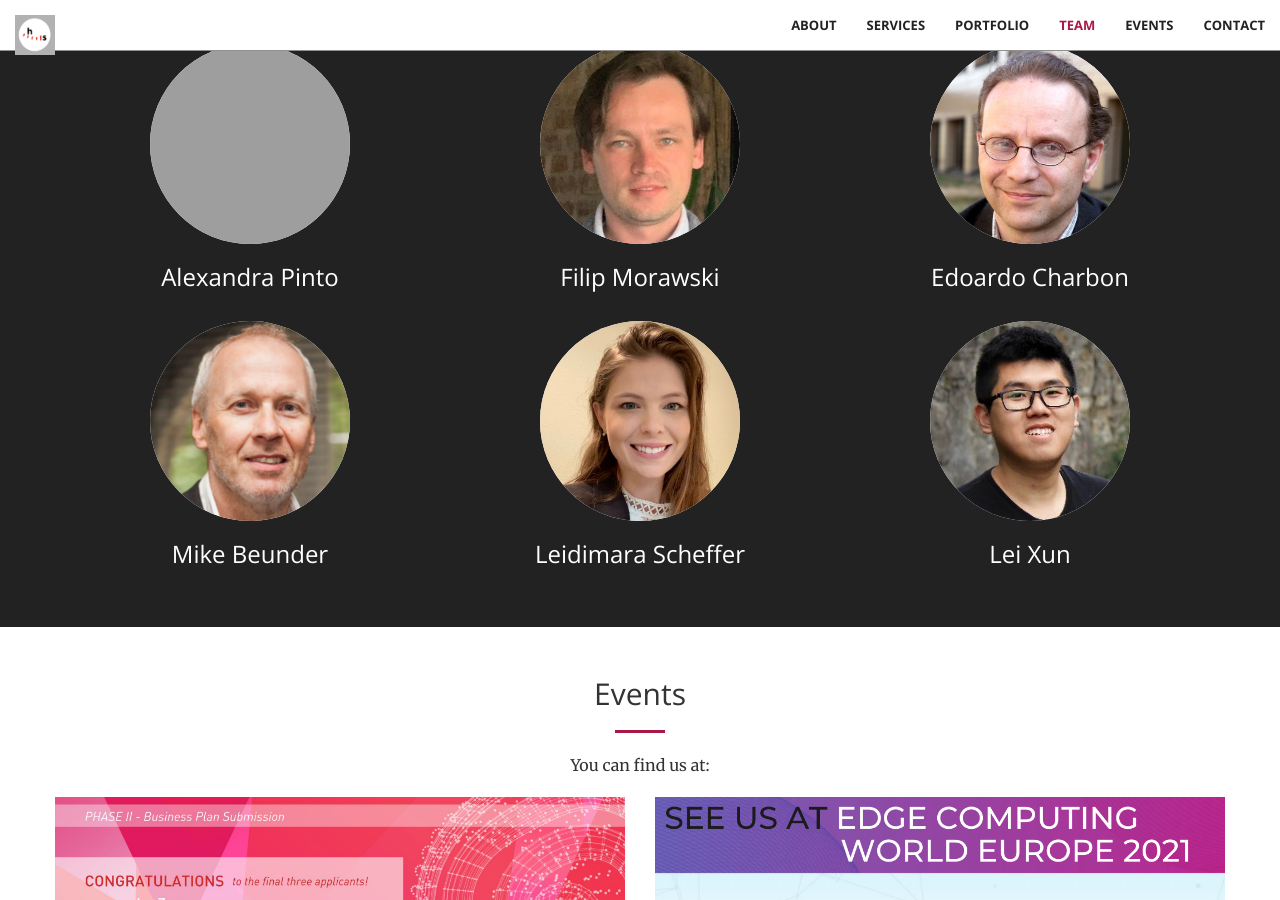
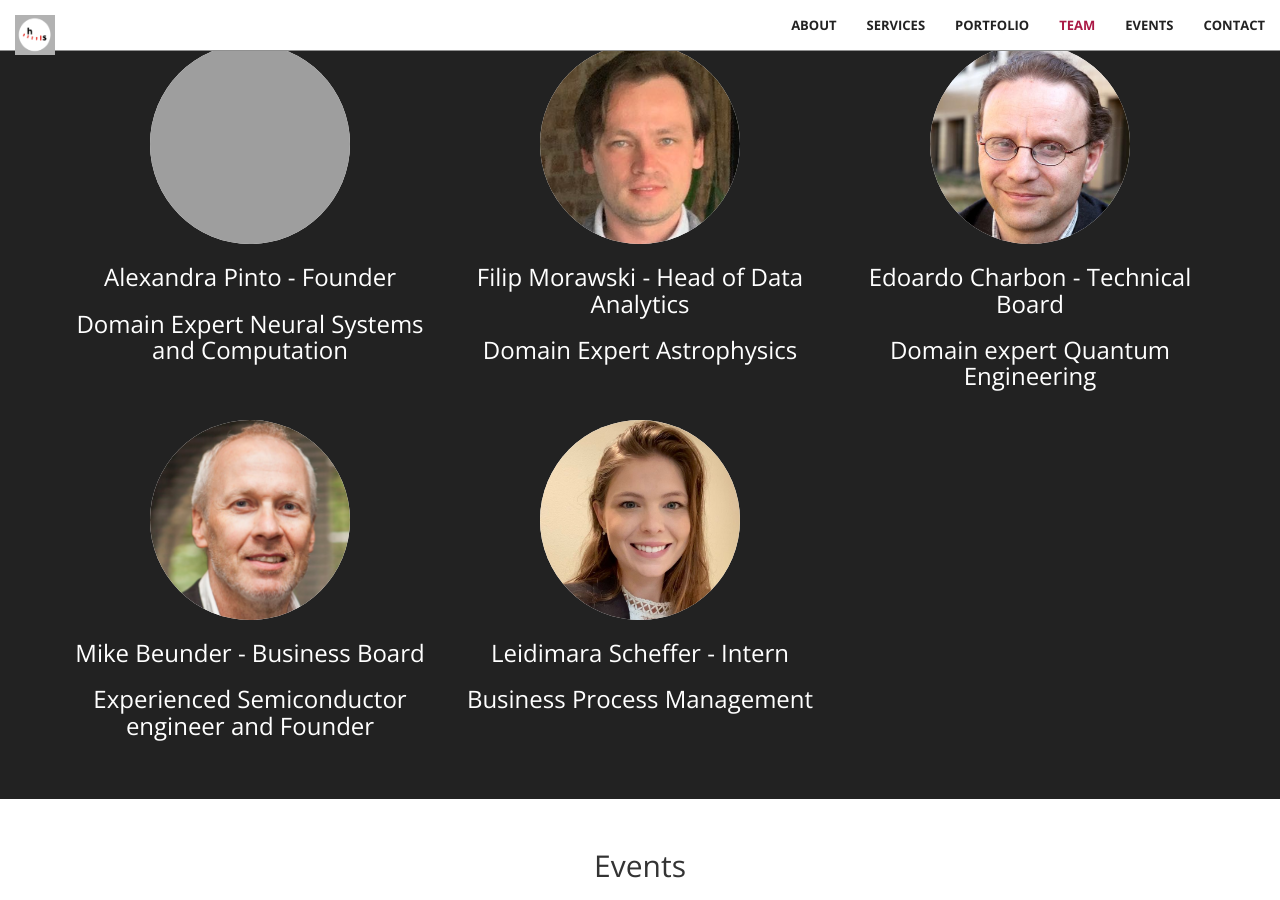
Before and after one commit to hoursec/github.io, a Jekyll site: the page built from index.html, in a window 1280 px wide and 900 px high, scrolled down 2651 px. Built offline with Jekyll 4.4.1, drawn with Linux system fonts in a browser that asks for light colours; grey boxes are pictures that could not be loaded.

Commit message:
Update team.html

```diff
--- a/_includes/team.html
+++ b/_includes/team.html
@@ -9,42 +9,40 @@
             <div class="col-lg-4 col-md-6 text-center">
                 <div class="service-box">
                     <img src="img/team/me.png" class="circular--square" width="200" height="200">
-                    <h3>Alexandra Pinto</h3>
+                    <h3>Alexandra Pinto - Founder</h3>
+                    <h3>Domain Expert Neural Systems and Computation</h3>
                     <!--<p class="text-white">About me...</p>-->
                 </div>
             </div>
             <div class="col-lg-4 col-md-6 text-center">
                 <div class="service-box">
                     <img src="img/team/filip.png" class="circular--square" width="200" height="200">
-                    <h3>Filip Morawski</h3>
+                    <h3>Filip Morawski - Head of Data Analytics</h3>
+                    <h3>Domain Expert Astrophysics</h3>
                     <!--<p class="text-white">About me...</p>-->
                 </div>
             </div>
             <div class="col-lg-4 col-md-6 text-center">
                 <div class="service-box">
                   <img src="img/team/edoardo.png" class="circular--square" width="200" height="200">
-                  <h3>Edoardo Charbon</h3>
+                  <h3>Edoardo Charbon - Technical Board</h3>
+                  <h3>Domain expert Quantum Engineering</h3>
                     <!--<p class="text-white">About me...</p>-->
                 </div>
             </div>
             <div class="col-lg-4 col-md-6 text-center">
                 <div class="service-box">
                   <img src="img/team/Mike.png" class="circular--square" width="200" height="200">
-                  <h3>Mike Beunder</h3>
+                  <h3>Mike Beunder - Business Board</h3>
+                  <h3>Experienced Semiconductor engineer and Founder</h3>
                     <!--<p class="text-white">About me...</p>-->
                 </div>
             </div>
             <div class="col-lg-4 col-md-6 text-center">
                 <div class="service-box">
                   <img src="img/team/Leidimara.png" class="circular--square" width="200" height="200">
-                  <h3>Leidimara Scheffer</h3>
-                    <!--<p class="text-white">About me...</p>-->
-                </div>
-            </div>
-            <div class="col-lg-4 col-md-6 text-center">
-                <div class="service-box">
-                  <img src="img/team/Lei.png" class="circular--square" width="200" height="200">
-                  <h3>Lei Xun</h3>
+                  <h3>Leidimara Scheffer - Intern</h3>
+                  <h3>Business Process Management</h3>
                     <!--<p class="text-white">About me...</p>-->
                 </div>
             </div>
```
